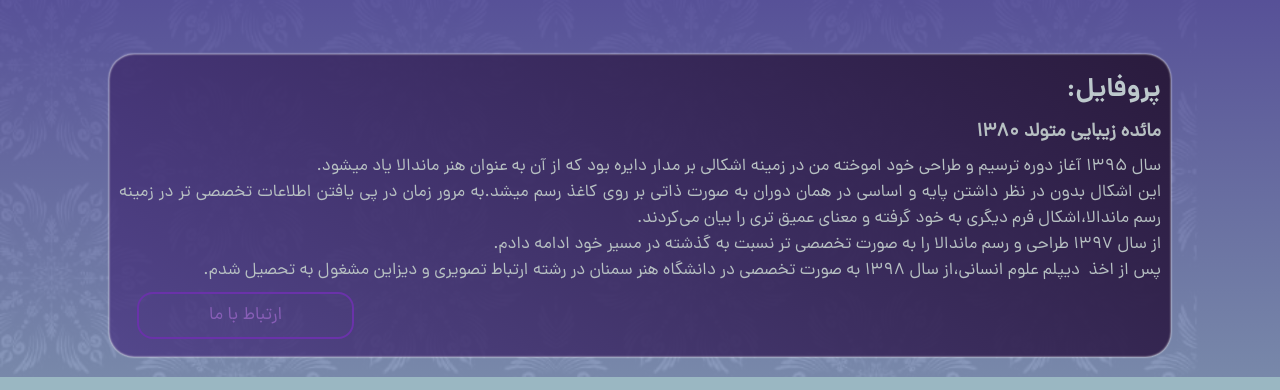
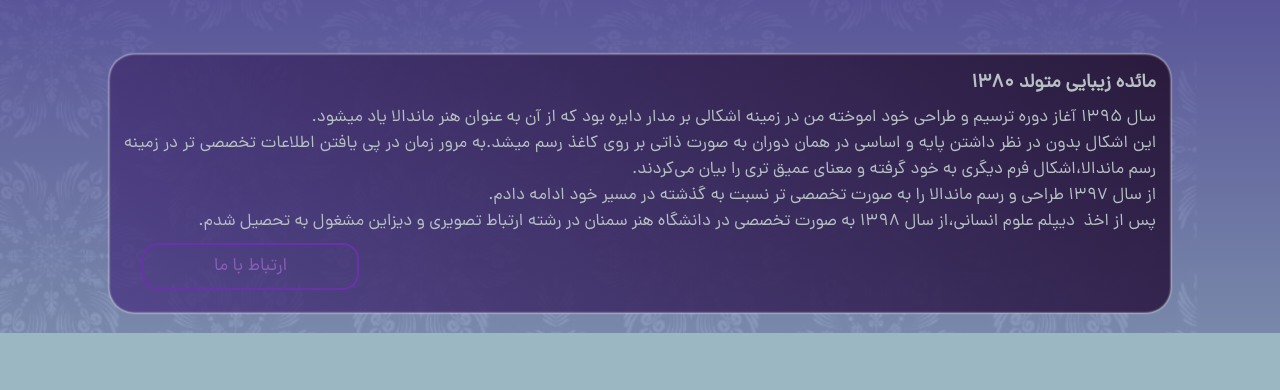
Before and after one commit to maydalaa/maydalaa.github.io, a plain HTML site: page index.html in a window 1280 px wide. Shown: the part 1251-1641 px from the top of the page. Drawn offline with nearby package versions, Linux system fonts and the light colour scheme.

Commit message:
nothing4

```diff
--- a/css/style.css
+++ b/css/style.css
@@ -251,17 +251,16 @@ header{
 .profile-desc{
     box-shadow: inset 0 0 2px #f9f9f9,0 0 2px #f9f9f9;
     border-radius: 25px;
-    padding: 10px;
+    padding: 15px;
     background: linear-gradient( 40deg , #493583c4  , #2a1b3d );
     margin: 0 5px;
 }
-.profile-desc-title{
+/* .profile-desc-title{
     font-family: "Dana-Bold";
     font-size: 21px;
     padding: 7px 0;
     color: #bdc9cc;
-
-}
+} */
 .profile-desc strong{
     color: #b7c0c2;
     font-size: 19px;
--- a/index.html
+++ b/index.html
@@ -62,8 +62,6 @@
                     </section>
 
                     <section class="profile-desc">
-                        <h3 class="profile-desc-title" style="font-size: 26px;">پروفایل: <br>
-                        </h3>
                         <strong>مائده زیبایی متولد ۱۳۸۰</strong>
                         <p class="profile-desc-text">سال ۱۳۹۵ آغاز دوره ترسیم و طراحی خود اموخته من در زمینه اشکالی بر
                             مدار دایره بود که از آن به عنوان هنر ماندالا یاد میشود.<br>
@@ -233,7 +231,7 @@
                     <h2>راه ارتباطی</h2>
                     <div class="section-info-footer mt-20">
                         <ul class="icons-footer col-xs-9 col-md-10">
-                            <li><a href="https://instagram.com/Maydalaa" title="instagram"><i
+                            <li><a href="https://www.instagram.com/maydalaa" title="instagram"><i
                                         class="icofont-instagram"></i></a></li>
                             <li><a href="https://t.me/maydalaart" title="telegram"><i class="icofont-telegram"></i></a>
                             </li>
```
Also changed, not shown: images/images-slider/img-slider-2(1).jpg (added), images/images-slider/img-slider-2.jpg.
